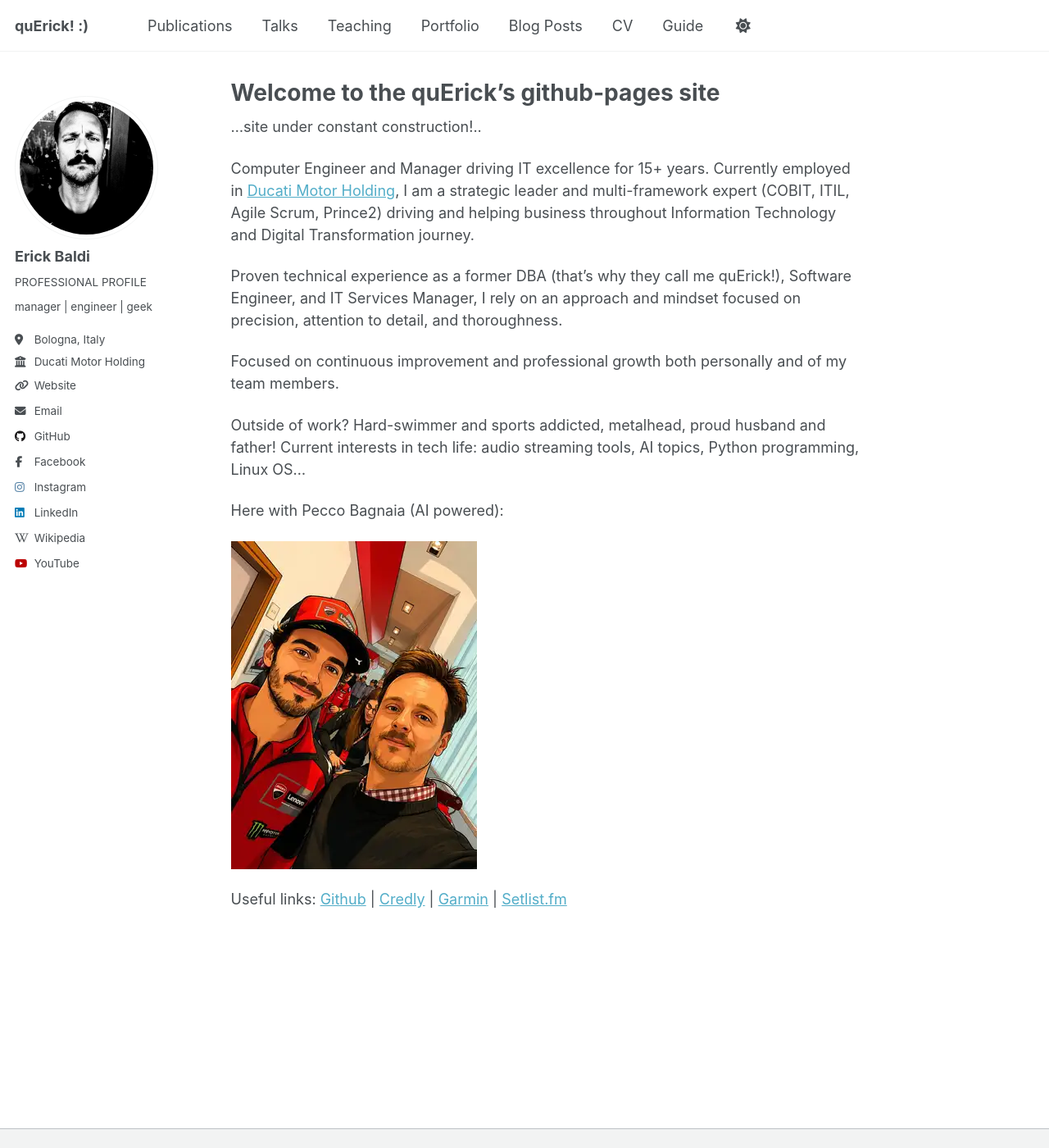
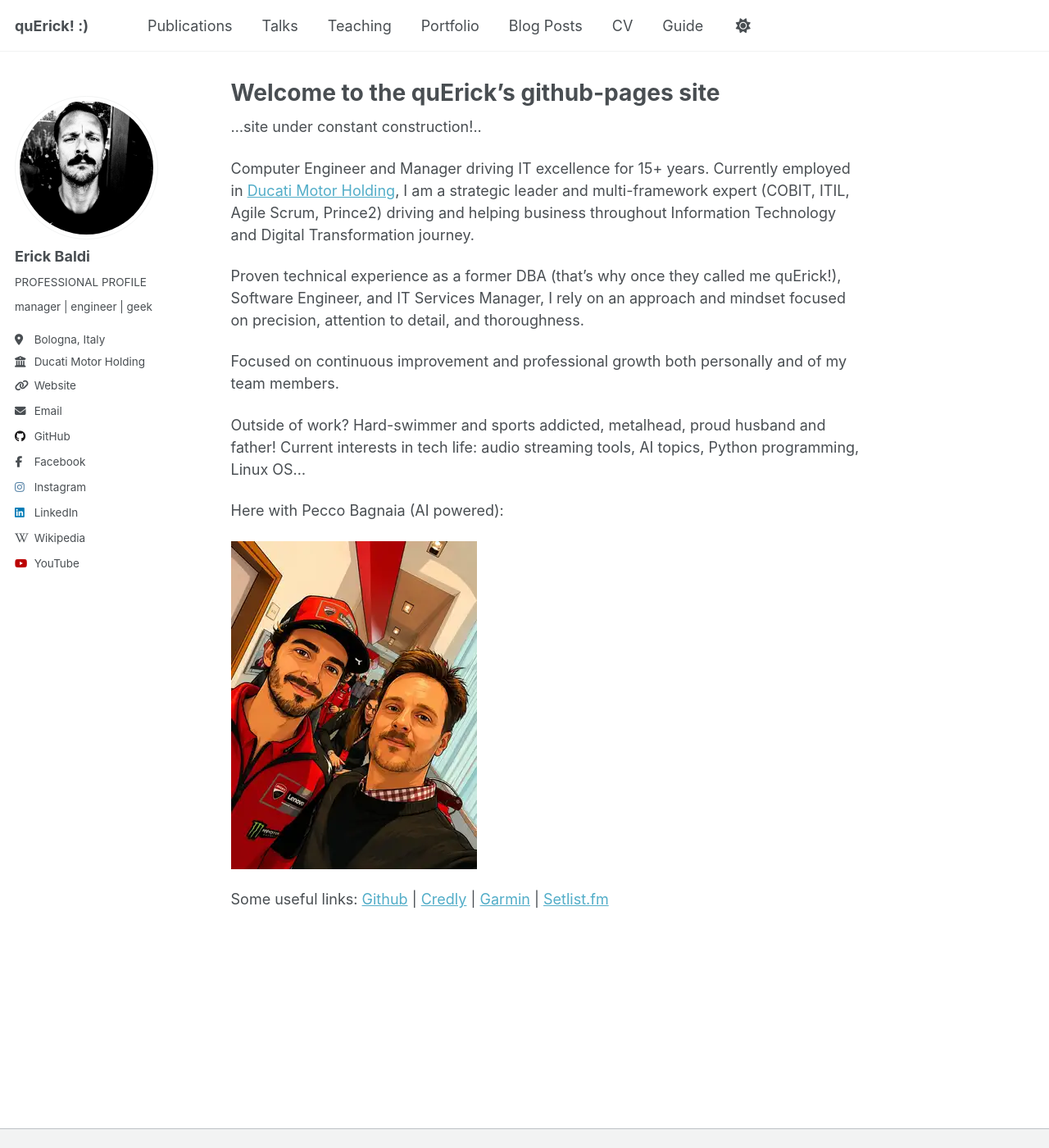
Before and after one commit to erickbaldi/erickbaldi.github.io, a Jekyll site: the page built from _pages/about.md, in a window 1280 px wide and 1400 px high. Shown: the whole window at 82% size. Built offline with Jekyll 4.4.1, drawn with Linux system fonts in a browser that asks for light colours; a script that is not in the unit is left out.

Commit message:
Revise about page content and links
Updated phrasing for clarity and corrected link formatting.

```diff
--- a/_pages/about.md
+++ b/_pages/about.md
@@ -10,7 +10,7 @@ redirect_from:
 
 Computer Engineer and Manager driving IT excellence for 15+ years. Currently employed in [Ducati Motor Holding](https://www.ducati.com/), I am a strategic leader and multi-framework expert (COBIT, ITIL, Agile Scrum, Prince2) driving and helping business throughout Information Technology and Digital Transformation journey.
 
-Proven technical experience as a former DBA (that's why they call me quErick!), Software Engineer, and IT Services Manager, I rely on an approach and mindset focused on precision, attention to detail, and thoroughness.
+Proven technical experience as a former DBA (that's why once they called me quErick!), Software Engineer, and IT Services Manager, I rely on an approach and mindset focused on precision, attention to detail, and thoroughness.
 
 Focused on continuous improvement and professional growth both personally and of my team members.
 
@@ -27,7 +27,7 @@ Here with Pecco Bagnaia (AI powered):
 ![metal power!](./images/metal2.webp)
 -->
 
-Useful links:
+Some useful links:
 [Github](https://github.com/erickbaldi) | [Credly](https://www.credly.com/users/erick-baldi) |
 [Garmin]([https://github.com/erickbaldi]https://connect.garmin.com/app/profile/708d6b37-c4e9-4489-b454-93ec2fdb8afb) | [Setlist.fm](https://www.setlist.fm/user/breadfan9)
 
```
